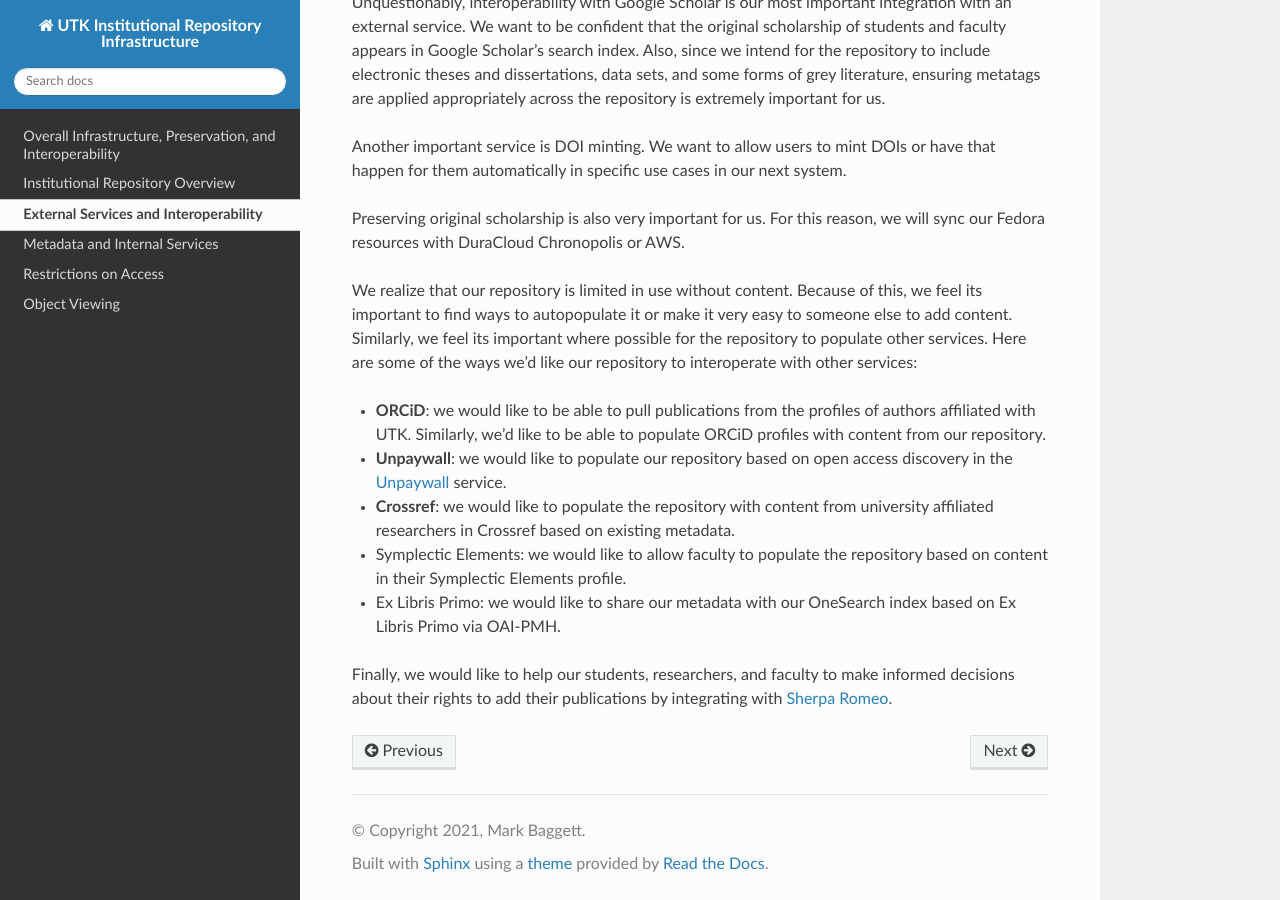
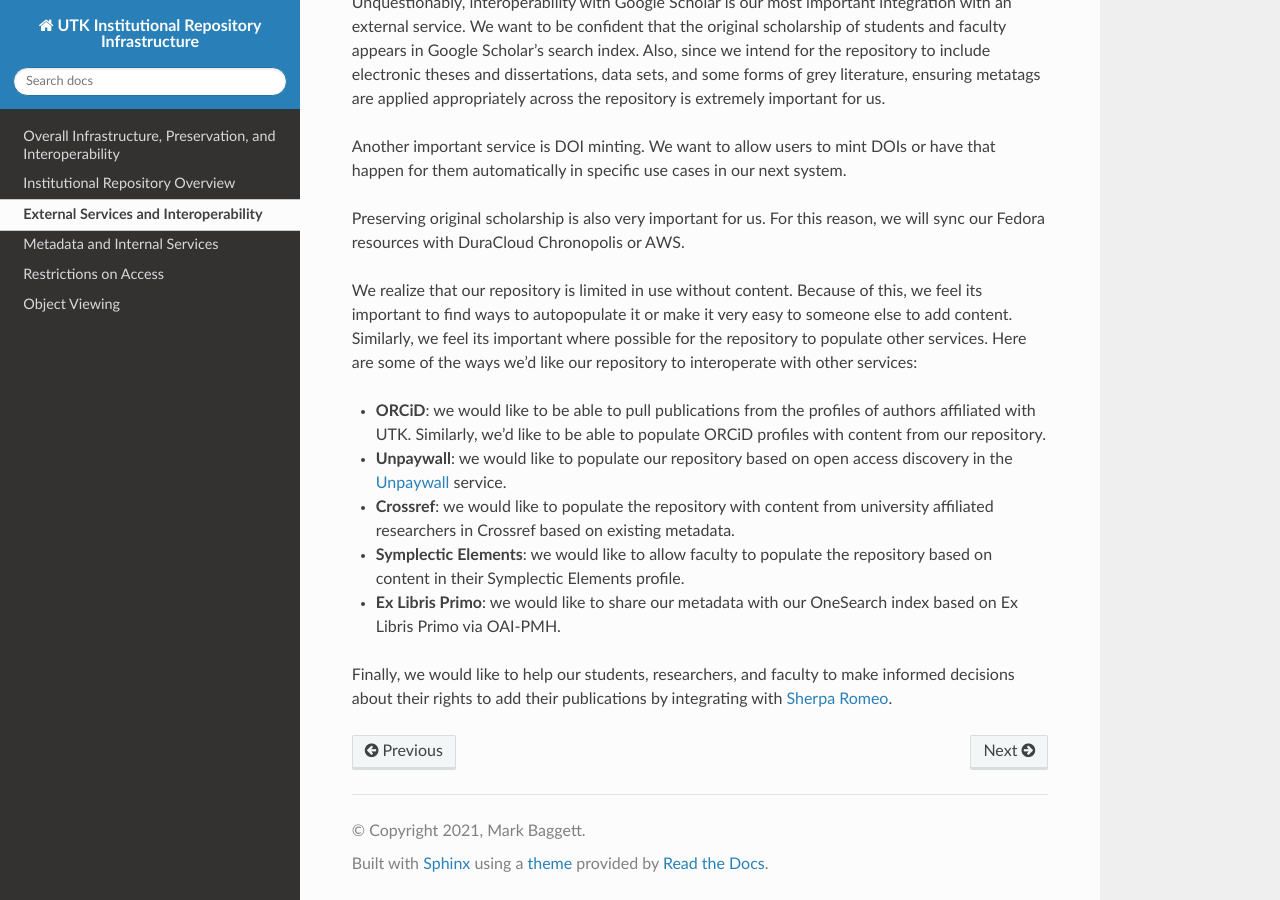
Before and after one commit to markpbaggett/marks_ir_proposal, a Sphinx documentation site: the page built from docs/source/contents/2_external_services.rst, in a window 1280 px wide and 900 px high, scrolled down 860 px. Built offline with Sphinx 7.4.7 and the Read the Docs theme 2.0.0, drawn with Linux system fonts in a browser that asks for light colours.

```diff
--- a/docs/source/contents/2_external_services.rst
+++ b/docs/source/contents/2_external_services.rst
@@ -30,8 +30,8 @@ services:
 * **ORCiD**:  we would like to be able to pull publications from the profiles of authors affiliated with UTK. Similarly, we'd like to be able to populate ORCiD profiles with content from our repository.
 * **Unpaywall**: we would like to populate our repository based on open access discovery in the `Unpaywall <https://unpaywall.org/>`_ service.
 * **Crossref**: we would like to populate the repository with content from university affiliated researchers in Crossref based on existing metadata.
-* Symplectic Elements: we would like to allow faculty to populate the repository based on content in their Symplectic Elements profile.
-* Ex Libris Primo: we would like to share our metadata with our OneSearch index based on Ex Libris Primo via OAI-PMH.
+* **Symplectic Elements**: we would like to allow faculty to populate the repository based on content in their Symplectic Elements profile.
+* **Ex Libris Primo**: we would like to share our metadata with our OneSearch index based on Ex Libris Primo via OAI-PMH.
 
 Finally, we would like to help our students, researchers, and faculty to make informed decisions about their rights to
 add their publications by integrating with `Sherpa Romeo <https://v2.sherpa.ac.uk/romeo/>`_.
```
